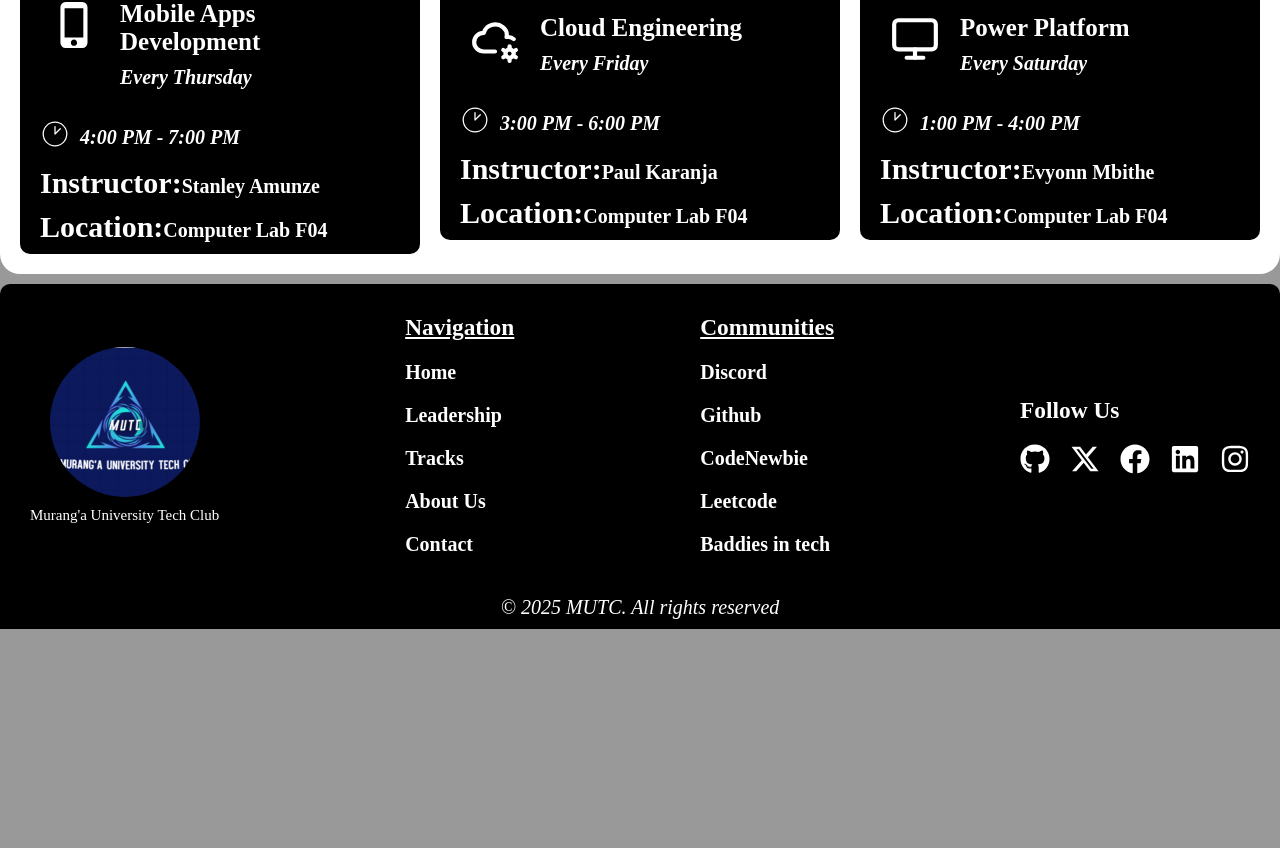
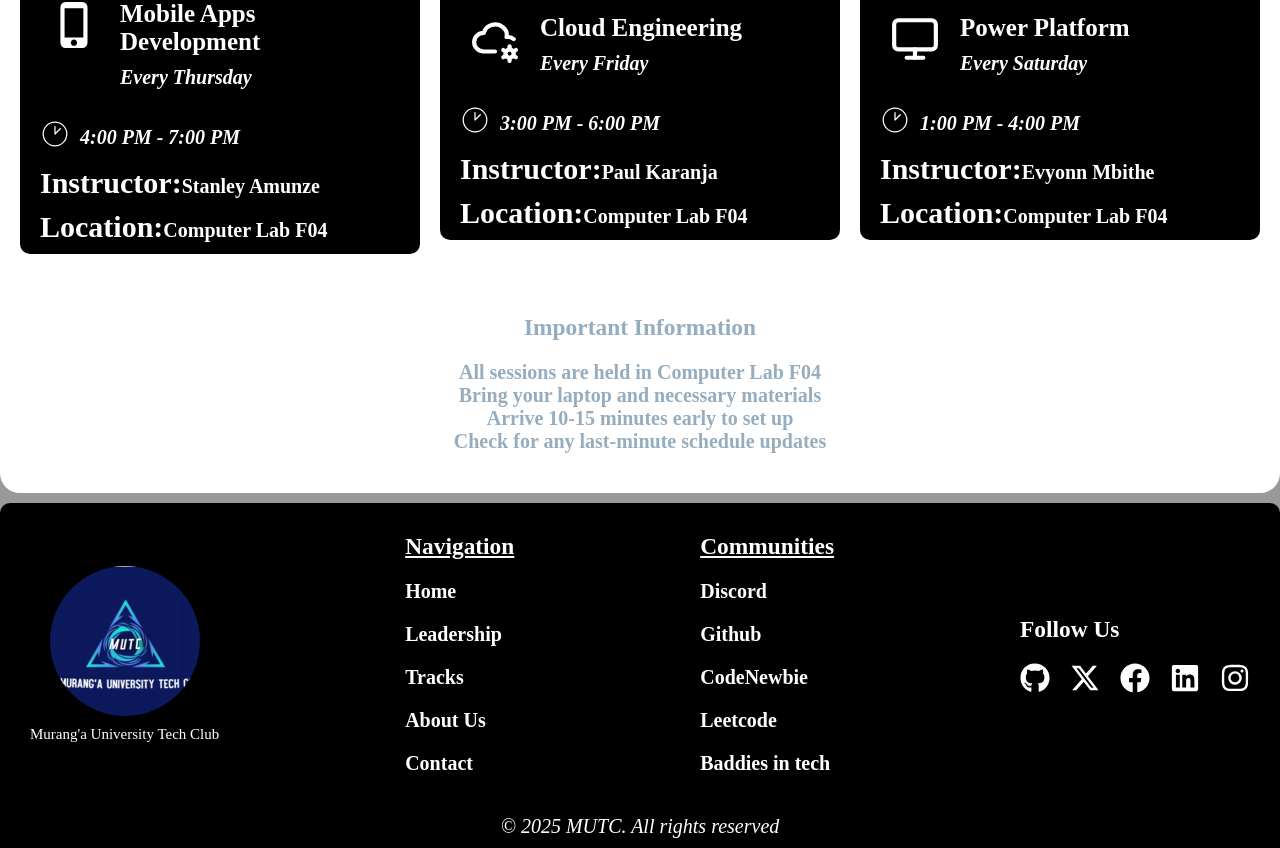
Before and after one commit to k-i-b-i-wott/MUTC, a React (Vite) app: page /events in a window 1280 px wide. Shown: the part 660-1508 px from the top of the page. Before the commit the page ends 1289 px from the top, so only its background shows below. Built offline with nearby package versions, Linux system fonts and the light colour scheme.

Commit message:
Added the announcement section

```diff
--- a/src/pages/Events/Events.css
+++ b/src/pages/Events/Events.css
@@ -87,3 +87,26 @@
     font-style: italic;
     justify-content: center;
 }
+
+.announcement{
+    background-color: var(--color-white);
+    display: flex;
+    flex-direction: column;
+    color: var(--color-primary);
+    gap: 2rem;
+    align-items: center;
+    justify-content: center;
+    padding: 2rem;
+    border-radius: 2rem;
+    margin-top: 2rem;
+}
+.announcement ul li {
+    display: flex;
+    flex-direction: column;
+    list-style: square;
+    gap: 2rem;
+    align-items: center;
+    justify-content: center;
+    list-style: none;
+    color: var(--color-primary);
+}
--- a/src/pages/Events/Events.tsx
+++ b/src/pages/Events/Events.tsx
@@ -106,8 +106,17 @@ const Events = () => {
                 </div>
 
             ))}
+        </div>
+            <div className="announcement">
+                <h3>Important Information</h3>
 
-        </div>
+                <ul>
+                    <li>All sessions are held in Computer Lab F04</li>
+                    <li>Bring your laptop and necessary materials</li>
+                    <li>Arrive 10-15 minutes early to set up</li>
+                    <li>Check for any last-minute schedule updates</li>
+                </ul>
+            </div>
     </div>
   )
 }
```
